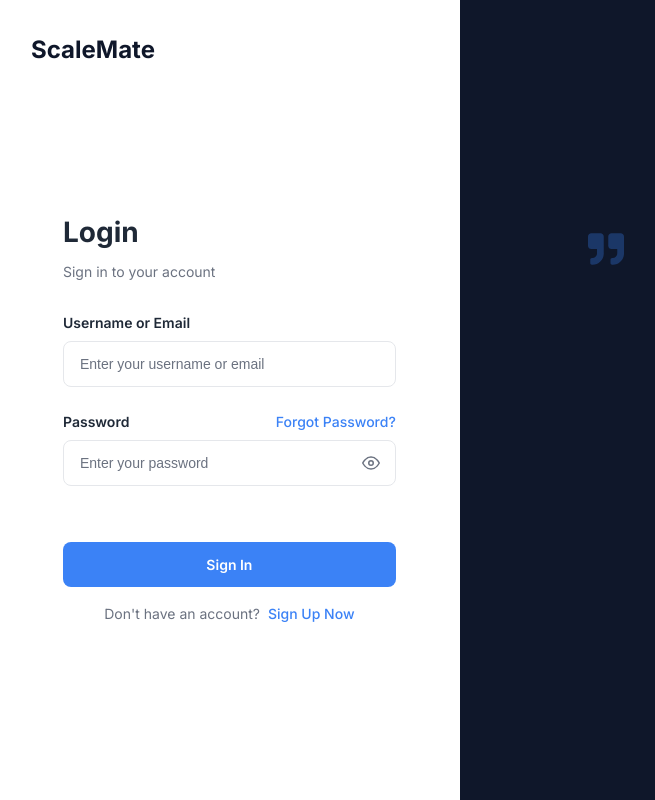
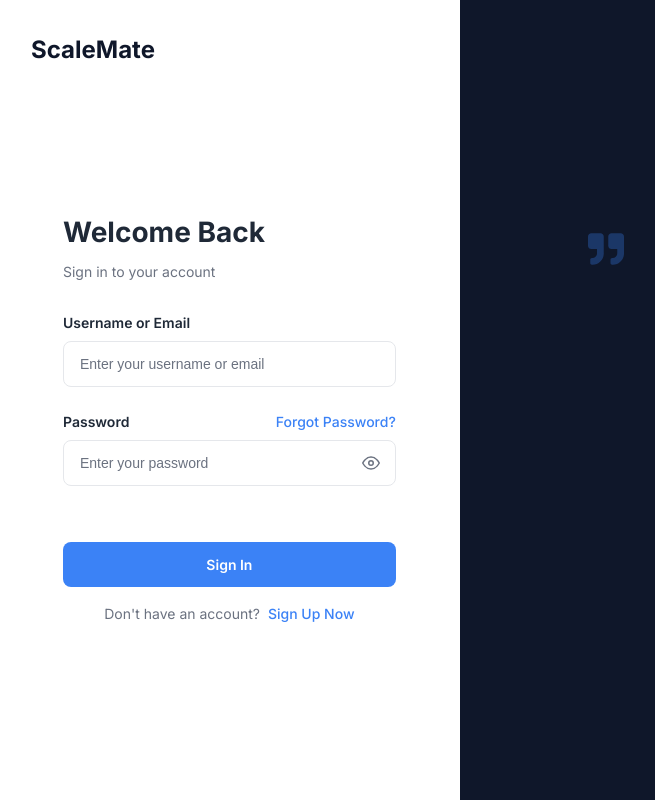
Before and after one commit to shoreagents/ScaleMate-2025, a Next.js app: page /login in a window 1280 px wide. Shown: the whole page, without its empty margins (33-688 px from the left). Built offline with nearby package versions, Linux system fonts and the light colour scheme.

Commit message:
Update AuthForm.tsx

```diff
--- a/src/components/auth/AuthForm.tsx
+++ b/src/components/auth/AuthForm.tsx
@@ -416,7 +416,7 @@ export default function AuthForm({ onSuccess, onError }: AuthFormProps) {
         </>
       ) : (
         <>
-          <Title>Login</Title>
+          <Title>Welcome Back</Title>
           <Subtitle>Sign in to your account</Subtitle>
           <Form onSubmit={handleSubmit}>
             <FormContent>
```
